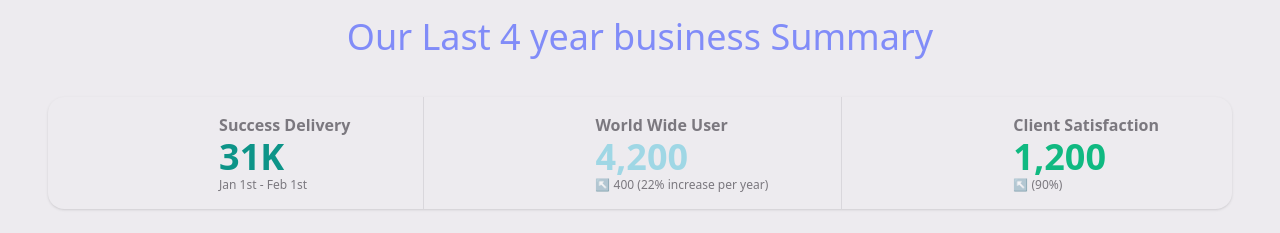
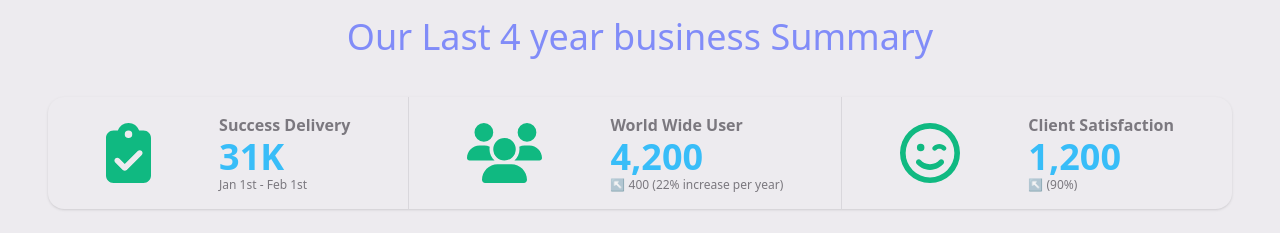
Before and after one commit to mriduldas07/pctoolmaster-manufacture-client, a React (Create React App) app: page / in a window 1280 px wide. Shown: the part 1940-2173 px from the top of the page. Built offline with nearby package versions, Linux system fonts and the light colour scheme; no server answers.

Commit message:
businessSummary

```diff
--- a/package.json
+++ b/package.json
@@ -4,6 +4,9 @@
   "private": true,
   "dependencies": {
     "@emailjs/browser": "^3.6.2",
+    "@fortawesome/free-regular-svg-icons": "^6.1.2",
+    "@fortawesome/free-solid-svg-icons": "^6.1.2",
+    "@fortawesome/react-fontawesome": "^0.2.0",
     "@tanstack/react-query": "^4.0.3",
     "@testing-library/jest-dom": "^5.16.4",
     "@testing-library/react": "^13.2.0",
--- a/src/Pages/Home/BusinessSummary.js
+++ b/src/Pages/Home/BusinessSummary.js
@@ -1,4 +1,6 @@
-
+import { faFaceSmileWink } from "@fortawesome/free-regular-svg-icons";
+import { faClipboardCheck, faUsers } from "@fortawesome/free-solid-svg-icons";
+import { FontAwesomeIcon } from "@fortawesome/react-fontawesome";
 import React from "react";
 
 const BusinessSummary = () => {
@@ -11,10 +13,14 @@ const BusinessSummary = () => {
                 <div className="stat">
                     <div className="grid grid-flow-col justify-around items-center">
                         <div>
+                            <FontAwesomeIcon
+                                icon={faClipboardCheck}
+                                className="text-success text-6xl"
+                            />
                         </div>
                         <div>
                             <div className="stat-title font-bold">Success Delivery</div>
-                            <div className="stat-value text-secondary">31K</div>
+                            <div className="stat-value text-accent">31K</div>
                             <div className="stat-desc">Jan 1st - Feb 1st</div>
                         </div>
                     </div>
@@ -23,10 +29,14 @@ const BusinessSummary = () => {
                 <div className="stat">
                     <div className="grid grid-flow-col justify-around items-center">
                         <div>
+                            <FontAwesomeIcon
+                                icon={faUsers}
+                                className="text-success text-6xl"
+                            />
                         </div>
                         <div>
                             <div className="stat-title font-bold">World Wide User</div>
-                            <div className="stat-value text-info">4,200</div>
+                            <div className="stat-value text-accent">4,200</div>
                             <div className="stat-desc">↖ 400 (22% increase per year)</div>
                         </div>
                     </div>
@@ -35,10 +45,14 @@ const BusinessSummary = () => {
                 <div className="stat">
                     <div className="grid grid-flow-col justify-around items-center">
                         <div>
+                            <FontAwesomeIcon
+                                icon={faFaceSmileWink}
+                                className="text-success text-6xl"
+                            />
                         </div>
                         <div>
                             <div className="stat-title font-bold">Client Satisfaction</div>
-                            <div className="stat-value text-success">1,200</div>
+                            <div className="stat-value text-accent">1,200</div>
                             <div className="stat-desc">↖ (90%)</div>
                         </div>
                     </div>
--- a/src/Shared/Navbar.js
+++ b/src/Shared/Navbar.js
@@ -46,7 +46,7 @@ const Navbar = () => {
                                             ?
                                             <img src={user?.photoURL} alt='' />
                                             :
-                                            <img src={'https://i.ibb.co/nBn1hP3/blank-profile-picture-973460-340.webp'} alt="" />
+                                            <img src={'https://i.ibb.co/56d3Hfw/images.png'} alt="" />
                                     }
                                 </div>
                             </label>
```
Also changed, not shown: 1 other file (tests, documents, lock files or other folders).
